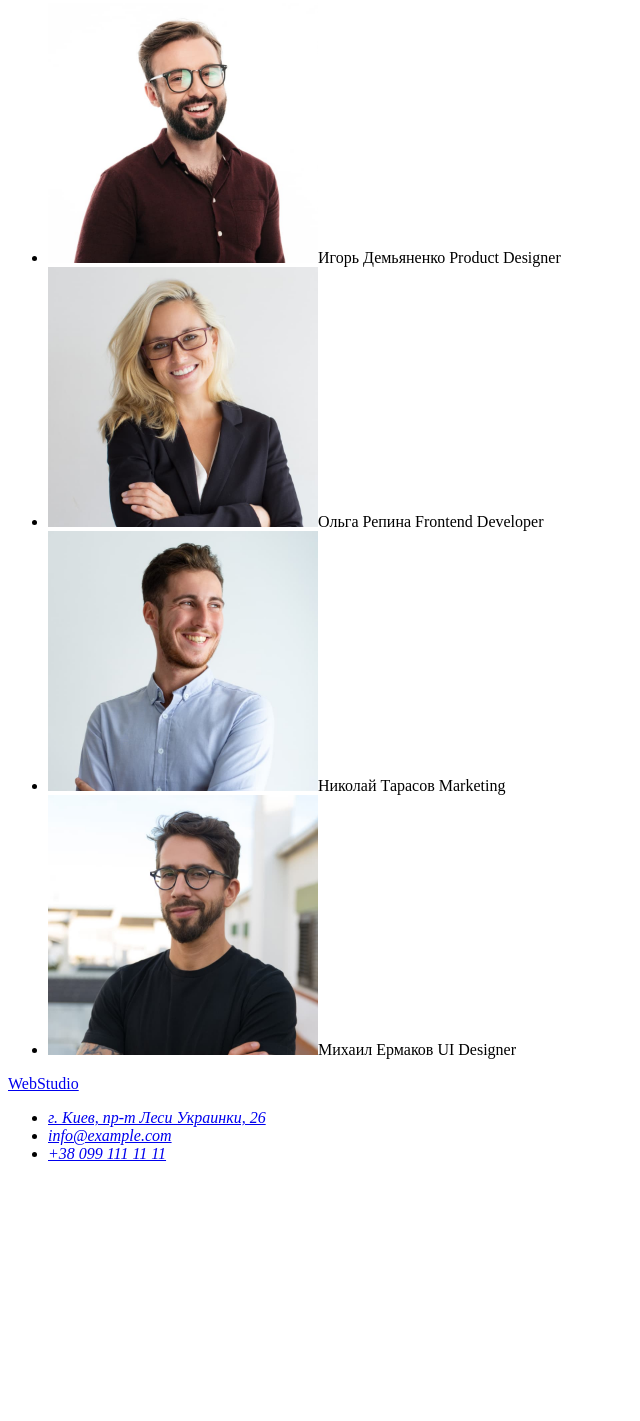
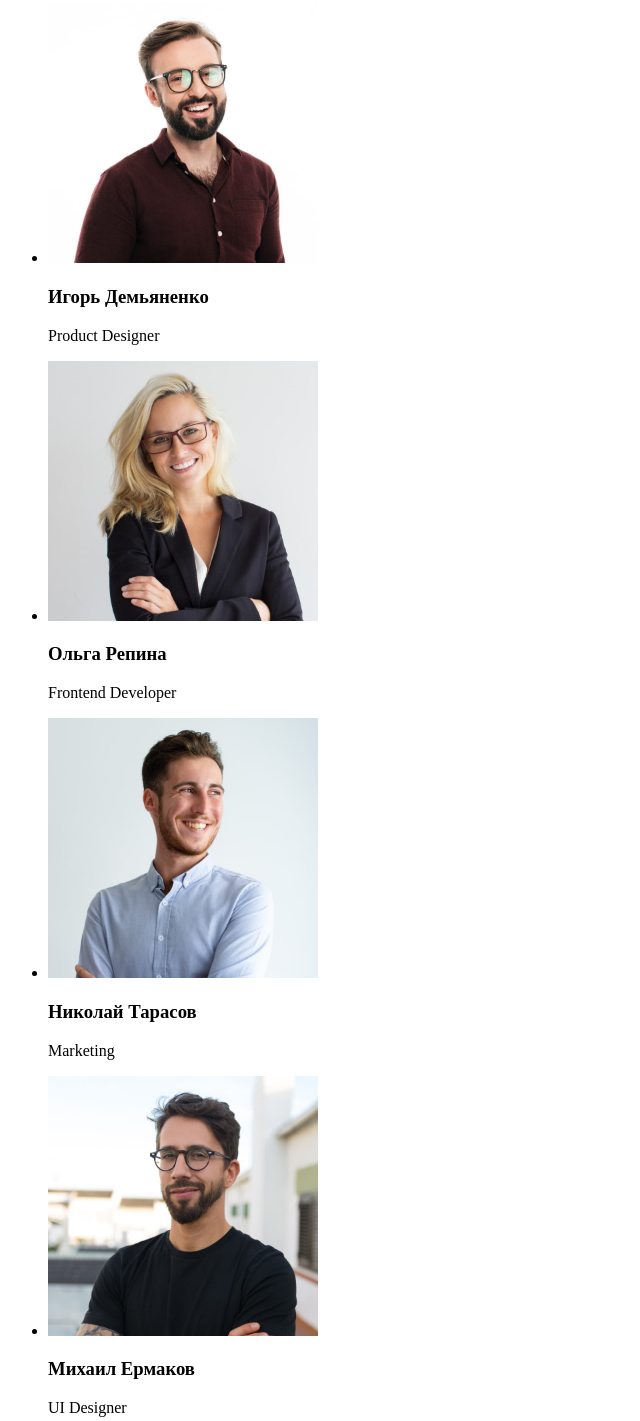
Before and after one commit to OksanaKosmak/goit-markup-hw-01, a plain HTML site: page index.html in a window 1280 px wide. Shown: the part 1621-3042 px from the top of the page, without its empty margins (0-640 px from the left). Before the commit the page ends 2800 px from the top, so only its background shows below. Drawn offline with Linux system fonts and the light colour scheme.

Commit message:
Добавляє заголовки і абзаци під картинками

```diff
--- a/index.html
+++ b/index.html
@@ -68,10 +68,26 @@
         <section>
             <h2>Наша команда</h2>
                 <ul>
-                    <li><img src="./images/img1.jpg" width="270" height="260" alt="Игорь Демьяненко Product Designer"><span>Игорь Демьяненко Product Designer</span></li>
-                    <li><img src="./images/img2.jpg" width="270" height="260" alt="Ольга Репина Frontend Developer"><span>Ольга Репина Frontend Developer </span></li>
-                    <li><img src="./images/img3.jpg" width="270" height="260" alt="Николай Тарасов Marketing"><span>Николай Тарасов Marketing</span></li>
-                    <li><img src="./images/img4.jpg" width="270" height="260" alt="Михаил Ермаков UI Designer"><span>Михаил Ермаков UI Designer</span></li>
+                    <li>
+                        <img src="./images/img1.jpg" width="270" height="260" alt="Игорь Демьяненко Product Designer">
+                        <h3>Игорь Демьяненко</h3>
+                        <p>Product Designer</p>
+                    </li>
+                    <li>
+                        <img src="./images/img2.jpg" width="270" height="260" alt="Ольга Репина Frontend Developer">
+                        <h3>Ольга Репина</h3>
+                        <p>Frontend Developer</p>
+                    </li>
+                    <li>
+                        <img src="./images/img3.jpg" width="270" height="260" alt="Николай Тарасов Marketing">
+                        <h3>Николай Тарасов</h3>
+                        <p>Marketing</p>
+                    </li>
+                    <li>
+                        <img src="./images/img4.jpg" width="270" height="260" alt="Михаил Ермаков UI Designer">
+                        <h3>Михаил Ермаков</h3>
+                        <p>UI Designer</p>
+                    </li>
                 </ul>
         </section>
     </main>
```
